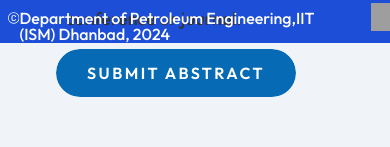
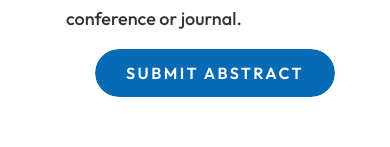
Before and after one commit to SanyogDg/ICPHD-IIT-ISM, a React (Create React App) app in the folder my-app/: page /abstract in a window 390 px wide. Shown: the part 1244-1391 px from the top of the page. Before the commit the page ends 1341 px from the top, so only its background shows below. Built offline with nearby package versions, Linux system fonts and the light colour scheme; grey boxes are pictures that could not be loaded.

Commit message:
Overall Responsiveness Added

```diff
--- a/my-app/src/pages/abstract/abstract.css
+++ b/my-app/src/pages/abstract/abstract.css
@@ -2,7 +2,8 @@
         margin-top: 7rem;
         align-items: center;
         justify-content: center;
-        height: 100vh;
+        height: 100%;
+        padding-bottom: 10px;
 }
 
 .h-abst{
@@ -21,4 +22,6 @@
 .button-abs{
         margin-left: 40px;
         width: 15rem;
+        margin-bottom: 10vh;
+        justify-self: center;
 }
```
Also changed, not shown: 1 other file (tests, documents, lock files or other folders).
